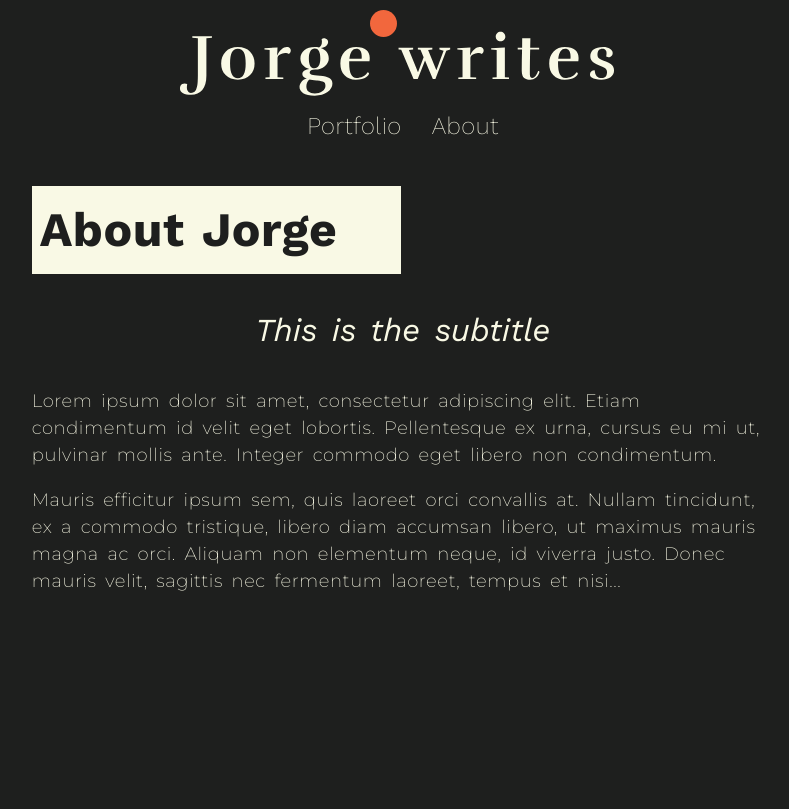
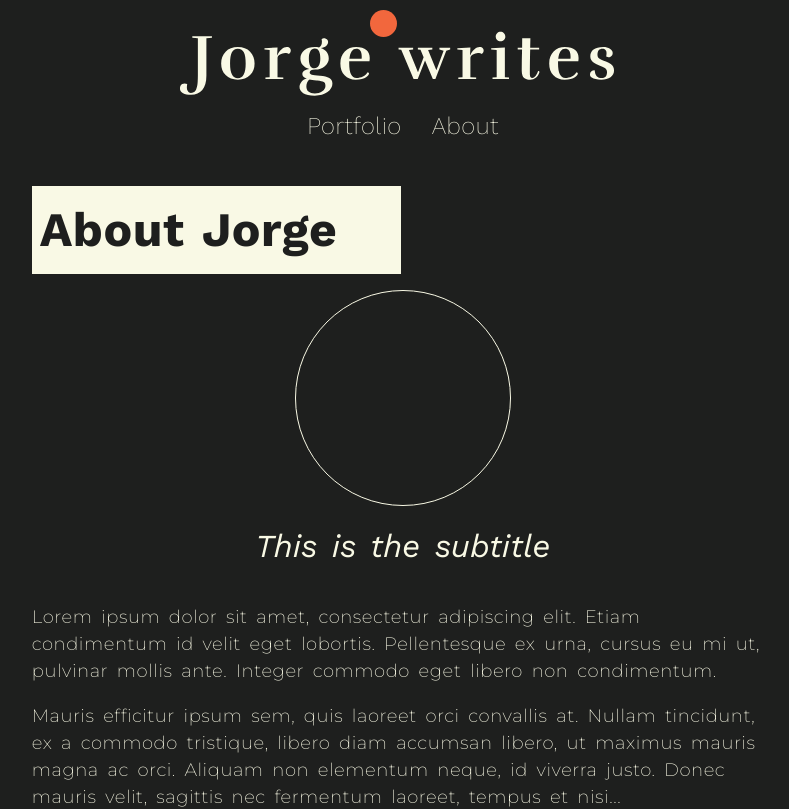
Before and after one commit to kriakria/PersonalPage, a Next.js app: page /about in a window 1280 px wide. Shown: the top 809 px of the page, without its empty margins (237-1026 px from the left). Built offline with nearby package versions, Linux system fonts and the light colour scheme.

Commit message:
Added a component for handling the about page picture

```diff
--- a/pages/about.tsx
+++ b/pages/about.tsx
@@ -1,5 +1,6 @@
 import type { NextPage } from 'next'
 import Head from 'next/head'
+import AboutPicture from '../src/components/AboutPicture'
 import { HeaderTags } from '../src/components/HeaderTags'
 
 const About: NextPage = () => {
@@ -7,6 +8,7 @@ const About: NextPage = () => {
     <div>
       <HeaderTags />
       <h1>About Jorge</h1>
+      <AboutPicture />
       <h2>This is the subtitle</h2>
       <p>
         Lorem ipsum dolor sit amet, consectetur adipiscing elit. Etiam
--- /dev/null
+++ b/src/components/AboutPicture.tsx
@@ -0,0 +1,12 @@
+import styles from '../styles/About.module.css'
+import { HeaderTags } from './HeaderTags'
+
+const AboutPicture = () => {
+  return (
+    <div className={styles.aboutContainer}>
+      <div className={styles.aboutPicture}></div>
+    </div>
+  )
+}
+
+export default AboutPicture
--- /dev/null
+++ b/src/styles/About.module.css
@@ -0,0 +1,17 @@
+.about-container {
+  --black: #1e1f1e;
+  --light-gray: #999e99;
+  --white-offset: ;
+  --orange: #f2673d;
+  --royal-blue: #42658a;
+}
+
+.aboutPicture {
+  margin: 0 auto;
+  width: 12em;
+  height: 12em;
+  border-radius: 50%;
+  border-width: 1px;
+  border-color: var(--white-offset);
+  border-style: solid;
+}
--- a/src/styles/globals.css
+++ b/src/styles/globals.css
@@ -14,15 +14,15 @@
 */
 * {
   margin: 0;
-}
-
-html,
-body {
   --black: #1e1f1e;
   --light-gray: #999e99;
   --white-offset: #f9f9e5;
   --orange: #f2673d;
   --royal-blue: #42658a;
+}
+
+html,
+body {
   min-height: 100vh;
   font-size: 18px;
   letter-spacing: 0.03em;
```
